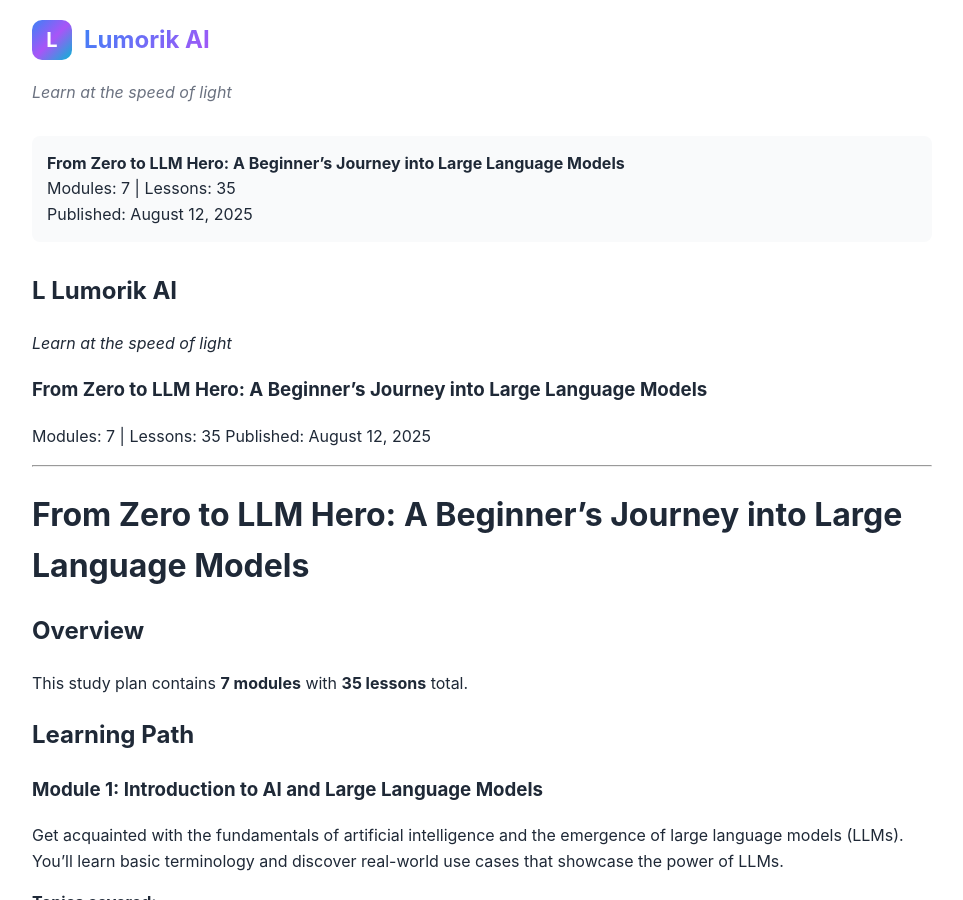
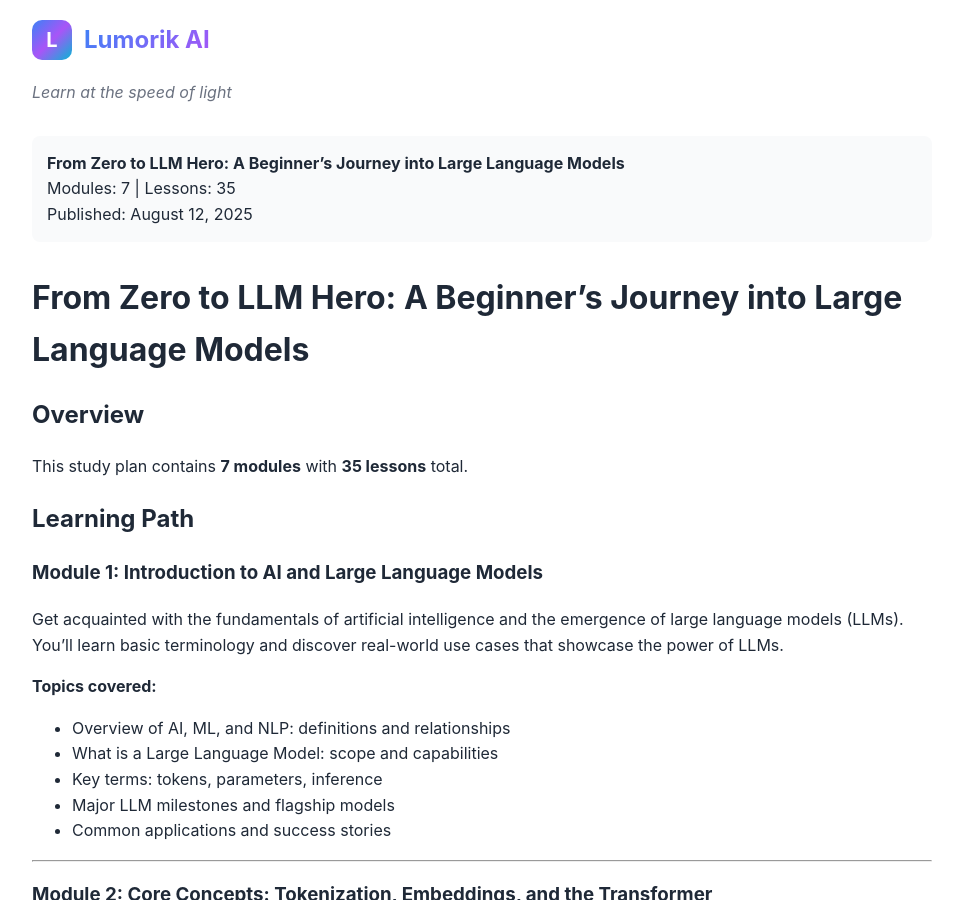
Before and after one commit to lumorikllc/learn, a Jekyll site: the page built from content/a23f2f35-2cd5-455f-b58b-fa1815dadfd1/70473486-6b8b-41dd-b113-0f4c82c1d36e/index.md, in a window 1280 px wide and 900 px high. Shown: the whole window, without its empty margins (158-1121 px from the left). Built offline with Jekyll 4.4.1, drawn with Linux system fonts in a browser that asks for light colours; some of the changed text lies outside the part shown.

Commit message:
Update study plan 70473486

```diff
--- a/content/a23f2f35-2cd5-455f-b58b-fa1815dadfd1/70473486-6b8b-41dd-b113-0f4c82c1d36e/index.md
+++ b/content/a23f2f35-2cd5-455f-b58b-fa1815dadfd1/70473486-6b8b-41dd-b113-0f4c82c1d36e/index.md
@@ -1,21 +1,11 @@
 ---
 layout: study-plan
 title: "From Zero to LLM Hero: A Beginner’s Journey into Large Language Models"
-date: 2025-08-12T16:58:20.738172
+date: 2025-08-12T17:06:42.286623
 modules: 7
 lessons: 35
 author: "markmatech@gmail.com"
 description: "AI-powered study plan generated by Lumorik"
----
-
-## L   Lumorik AI
-
-*Learn at the speed of light*
-
-### From Zero to LLM Hero: A Beginner’s Journey into Large Language Models
-Modules: 7 | Lessons: 35
-Published: August 12, 2025
-
 ---
 
 # From Zero to LLM Hero: A Beginner’s Journey into Large Language Models
@@ -121,14 +111,3 @@ Learn to integrate LLMs responsibly into real-world applications. Cover deployme
 - Monitoring performance, cost, and reliability
 - Detecting and mitigating bias and unsafe outputs
 - Privacy, compliance, and ethical use guidelines
-
-
----
-
-### Browse More Study Plans
-
-[View all published content →](https://lumorikllc.github.io/learn/)
-
----
-
-*Powered by [Lumorik AI](https://lumorik.ai) - Your personalized learning companion*
```
